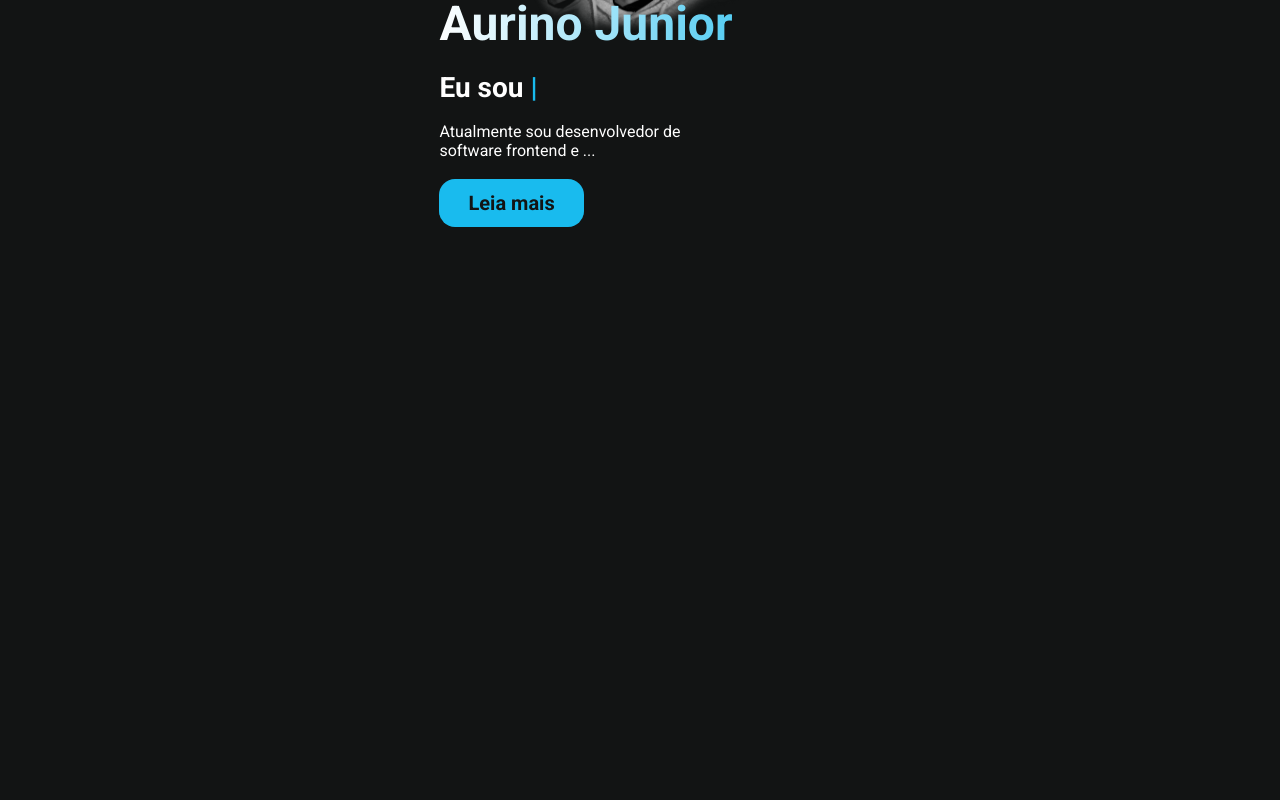
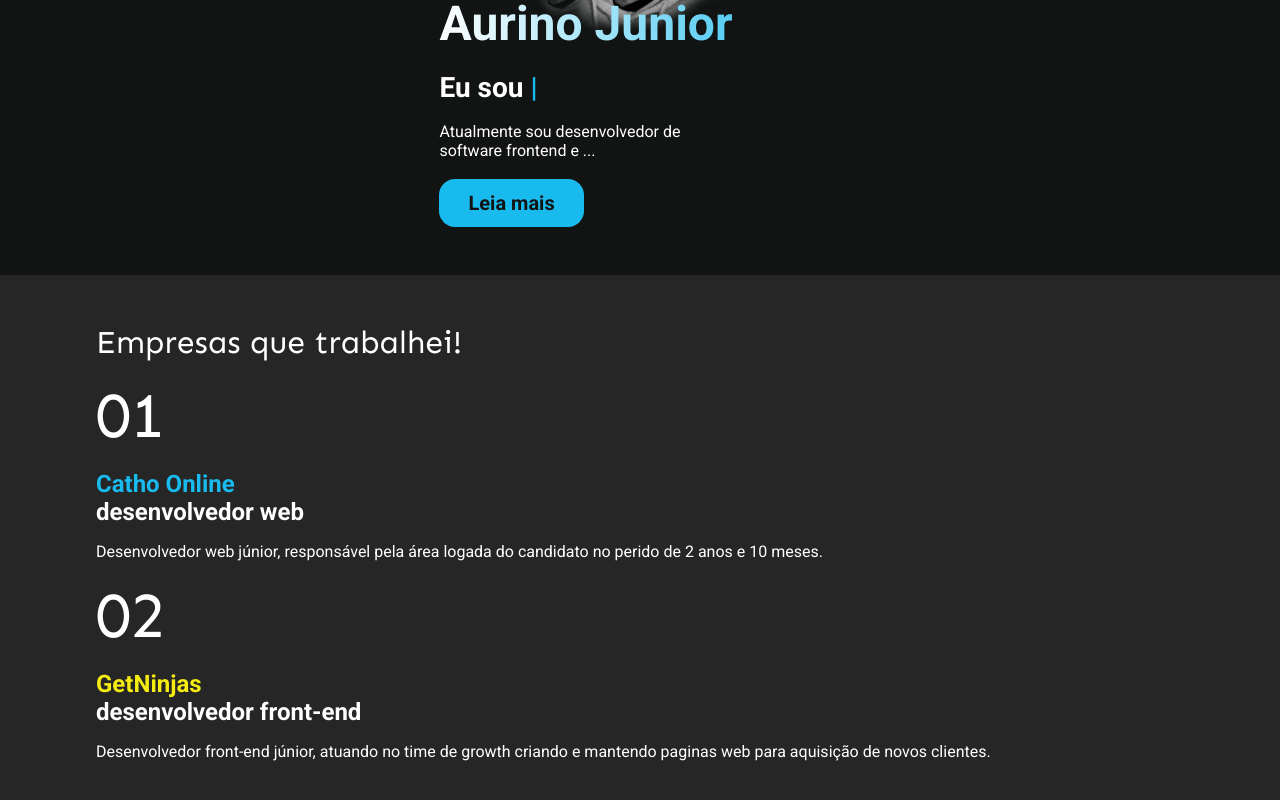
Before and after one commit to AurinoJunior/aurino.dev-v2-old, a Next.js app: page / in a window 1280 px wide. Shown: the part 294-1094 px from the top of the page. Before the commit the page ends 800 px from the top, so only its background shows below. Built offline with nearby package versions, Linux system fonts and the light colour scheme.

Commit message:
Create Worked template for home

```diff
--- a/src/components/templates/Home/HomeTemplate.tsx
+++ b/src/components/templates/Home/HomeTemplate.tsx
@@ -3,12 +3,16 @@ import { Container } from "../../atoms/Container/Container.styles";
 import { Header } from "../../molecules/Header/Header";
 
 import { Hero } from "./Hero/Hero";
+import { Worked } from "./Worked/Worked";
 
 export const HomeTemplate = () => {
   return (
-    <Container>
-      <Header />
-      <Hero />
-    </Container>
+    <>
+      <Container>
+        <Header />
+        <Hero />
+      </Container>
+      <Worked />
+    </>
   );
 };
--- a/src/components/templates/Home/Worked/Worked.styles.ts
+++ b/src/components/templates/Home/Worked/Worked.styles.ts
@@ -1,3 +1,38 @@
 import styled from "styled-components";
 
-export const Box = styled.section``;
+import { gray_800, primary, yellow } from "../../../../styles/Colors";
+
+export const Box = styled.section`
+  margin-top: 3rem;
+  padding: 3rem 0;
+  width: 100%;
+  background-color: ${gray_800};
+`;
+
+export const Title = styled.h2`
+  font-family: Sen, sans-serif;
+  font-weight: 400;
+  font-size: 2rem;
+
+  &.number-title {
+    margin: 1rem 0;
+    font-size: 4rem;
+  }
+`;
+
+export const SubTitle = styled.h3`
+  margin-bottom: 1rem;
+  font-size: 1.5rem;
+
+  .number-title--catho {
+    color: ${primary};
+  }
+
+  .number-title--getninjas {
+    color: ${yellow};
+  }
+
+  span {
+    display: block;
+  }
+`;
--- a/src/components/templates/Home/Worked/Worked.tsx
+++ b/src/components/templates/Home/Worked/Worked.tsx
@@ -1,31 +1,36 @@
 import React from "react";
 
-import { Box } from "./Worked.styles";
+import { Container } from "../../../atoms/Container/Container.styles";
+import { Box, Title, SubTitle } from "./Worked.styles";
 
 export const Worked = () => {
   return (
     <Box>
-      <h2>Empresas que trabalhei!</h2>
+      <Container>
+        <Title>Empresas que trabalhei!</Title>
         <div>
-        <h2>01</h2>
-        <h3>
-          <span>Catho Online</span>, desenvolvedor web
-        </h3>
+          <Title className="number-title">01</Title>
+          <SubTitle>
+            <span className="number-title--catho">Catho Online</span>
+            desenvolvedor web
+          </SubTitle>
           <p>
-          Desenvolvedor web júnior, responsável pela área logada do candidato no
-          perido de 2 anos e 10 meses.
+            Desenvolvedor web júnior, responsável pela área logada do candidato
+            no perido de 2 anos e 10 meses.
           </p>
         </div>
         <div>
-        <h2>02</h2>
-        <h3>
-          <span>GetNinjas</span>, desenvolvedor web
-        </h3>
+          <Title className="number-title">02</Title>
+          <SubTitle>
+            <span className="number-title--getninjas">GetNinjas</span>
+            desenvolvedor front-end
+          </SubTitle>
           <p>
-          Desenvolvedor web júnior, responsável pela área logada do candidato no
-          perido de 2 anos e 10 meses.
+            Desenvolvedor front-end júnior, atuando no time de growth criando e
+            mantendo paginas web para aquisição de novos clientes.
           </p>
         </div>
+      </Container>
     </Box>
   );
 };
--- a/src/pages/_document.tsx
+++ b/src/pages/_document.tsx
@@ -13,7 +13,7 @@ export default class MyDocument extends Document {
           />
 
           <link
-            href="https://fonts.googleapis.com/css2?family=Sen:wght@400;700&display=swap"
+            href="https://fonts.googleapis.com/css2?family=Sen:wght@400;600&display=swap"
             rel="stylesheet"
           />
 
--- a/src/styles/Colors.ts
+++ b/src/styles/Colors.ts
@@ -1,6 +1,7 @@
 export const white = "#fff";
 export const primary = "#19bbee";
 export const secondary = "#fd7e14";
+export const yellow = "#f5ec11";
 
 export const gray_500 = "#8d8d8d";
 export const gray_800 = "#262626";
```
Lines whose indentation alone changed are shown as unchanged.
